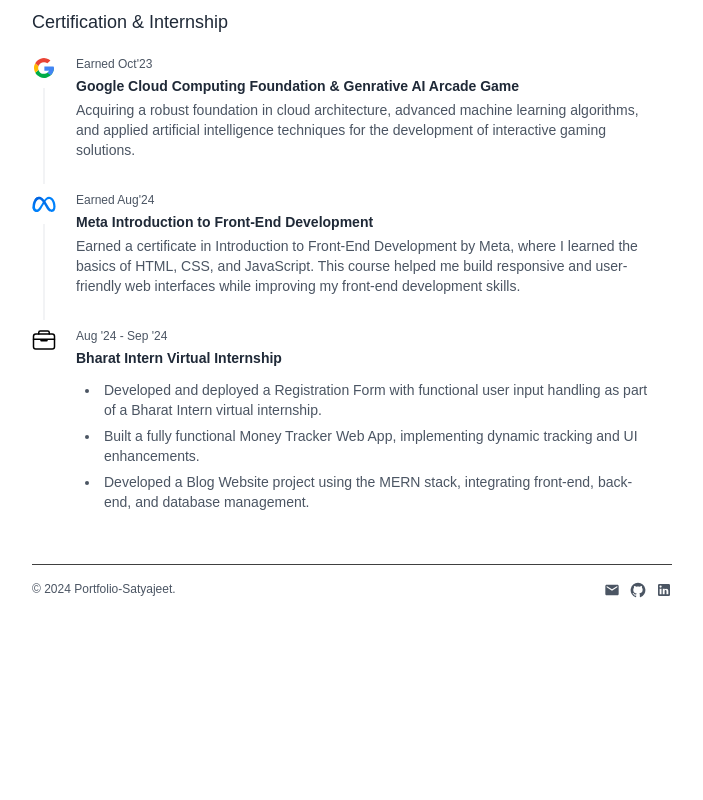
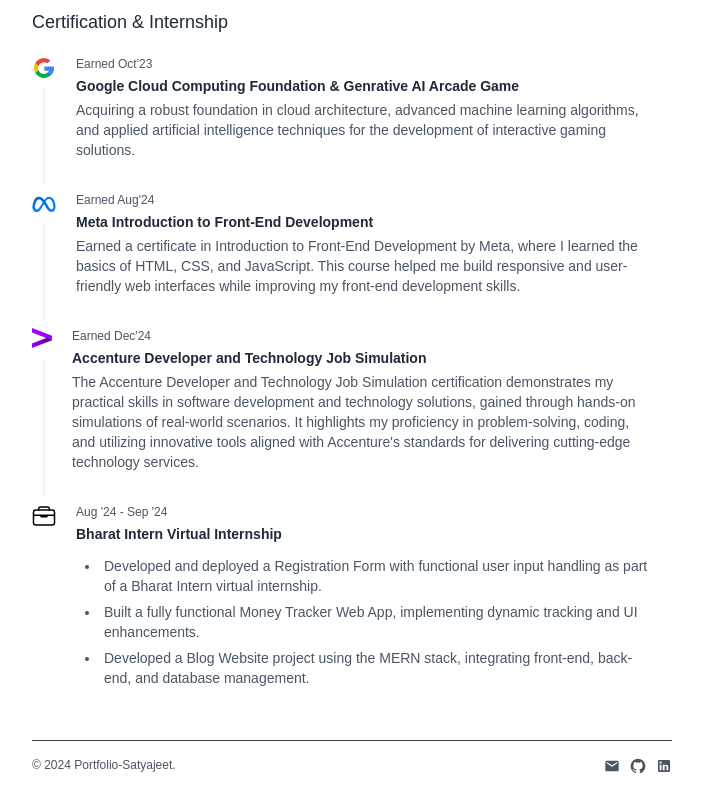
Before and after one commit to satyajeetsinghz/satyajeet-portfolio, a React (Vite) app: page / in a window 1280 px wide. Shown: the part 1127-1927 px from the top of the page, without its empty margins (296-999 px from the left). Before the commit the page ends 1751 px from the top, so only its background shows below. Built offline with nearby package versions, Linux system fonts and the light colour scheme; a web font is replaced by a local one.

Commit message:
added accenture certification info

```diff
--- a/src/components/WorkExperience.jsx
+++ b/src/components/WorkExperience.jsx
@@ -197,6 +197,41 @@
 
 
 
+                    {/* <!-- Item 3--> */}
+                    <div className="group relative flex gap-x-5">
+                        {/* <!-- Icon --> */}
+                        <div className="relative group-last:after:hidden after:absolute after:top-8 after:bottom-2 after:start-3 after:w-px after:-translate-x-[0.5px] after:bg-gray-200 :after:bg-neutral-700">
+                            <a href="https://drive.google.com/file/d/1jV9qalJNtOaQ8y2m0CRxzB4uCUmsXxxl/view?usp=drive_link" className=' cursor-pointer'>
+                                <div className="relative z-10 size-5 flex justify-center items-center">
+                                    <img src="/logo/accenture.svg" alt="Accenture logo" />
+                                </div>
+                            </a>
+                        </div>
+                        {/* <!-- End Icon --> */}
+
+
+                        {/* <!-- Right Content --> */}
+                        <div className="grow pb-8 group-last:pb-0">
+                            <h3 className="mb-1 text-xs text-gray-600 :text-neutral-400">
+                                Earned Dec'24
+                            </h3>
+
+                            <a href="https://drive.google.com/file/d/1jV9qalJNtOaQ8y2m0CRxzB4uCUmsXxxl/view?usp=drive_link">
+                                <p className="font-semibold text-sm text-gray-800 :text-neutral-200 cursor-pointer">
+                                    Accenture Developer and Technology Job Simulation
+                                </p>
+                            </a>
+
+                            <p className="mt-1 text-sm text-gray-600 :text-neutral-400">
+                                The Accenture Developer and Technology Job Simulation certification demonstrates my practical skills in software development and technology solutions, gained through hands-on simulations of real-world scenarios. It highlights my proficiency in problem-solving, coding, and utilizing innovative tools aligned with Accenture's standards for delivering cutting-edge technology services.
+                            </p>
+                        </div>
+                        {/* <!-- End Right Content --> */}
+                    </div>
+                    {/* <!-- End Item 3 --> */}
+
+
+
 
 
 
```
Also changed, not shown: public/logo/accenture.svg (added).
